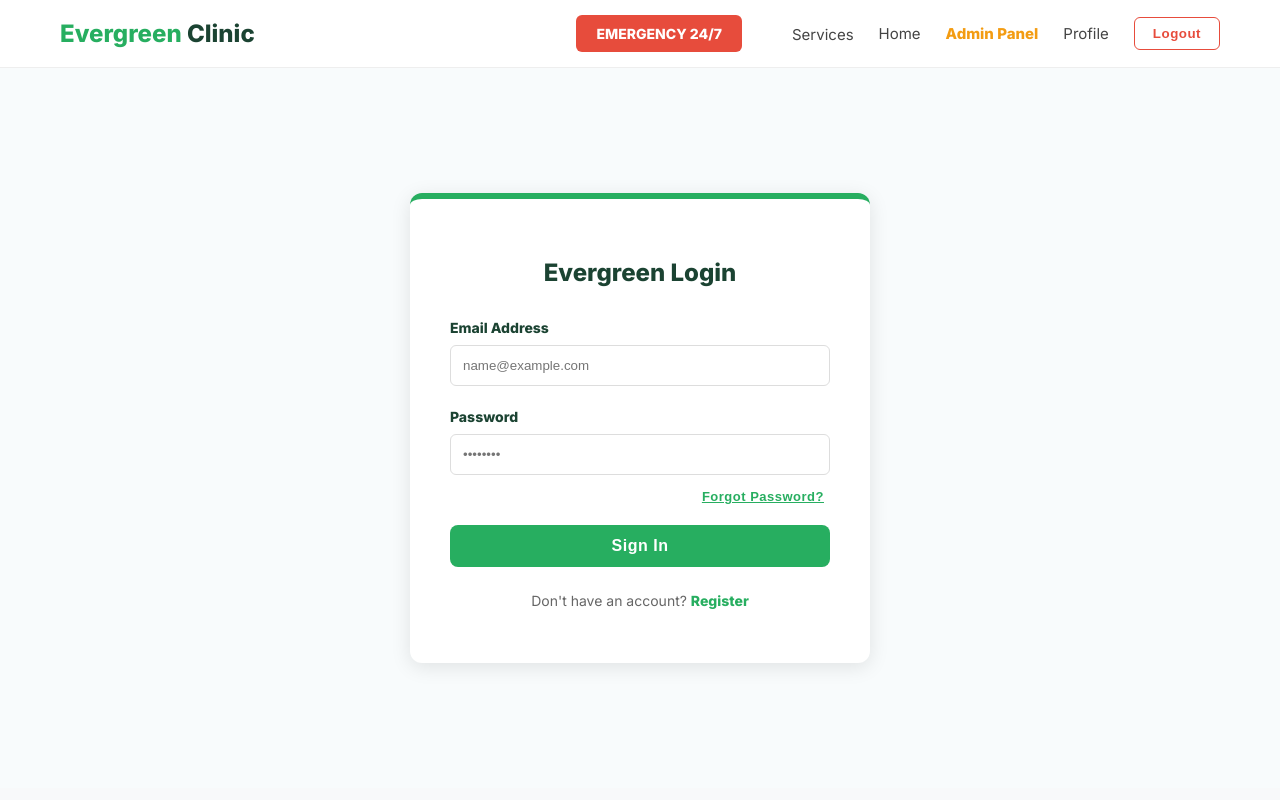
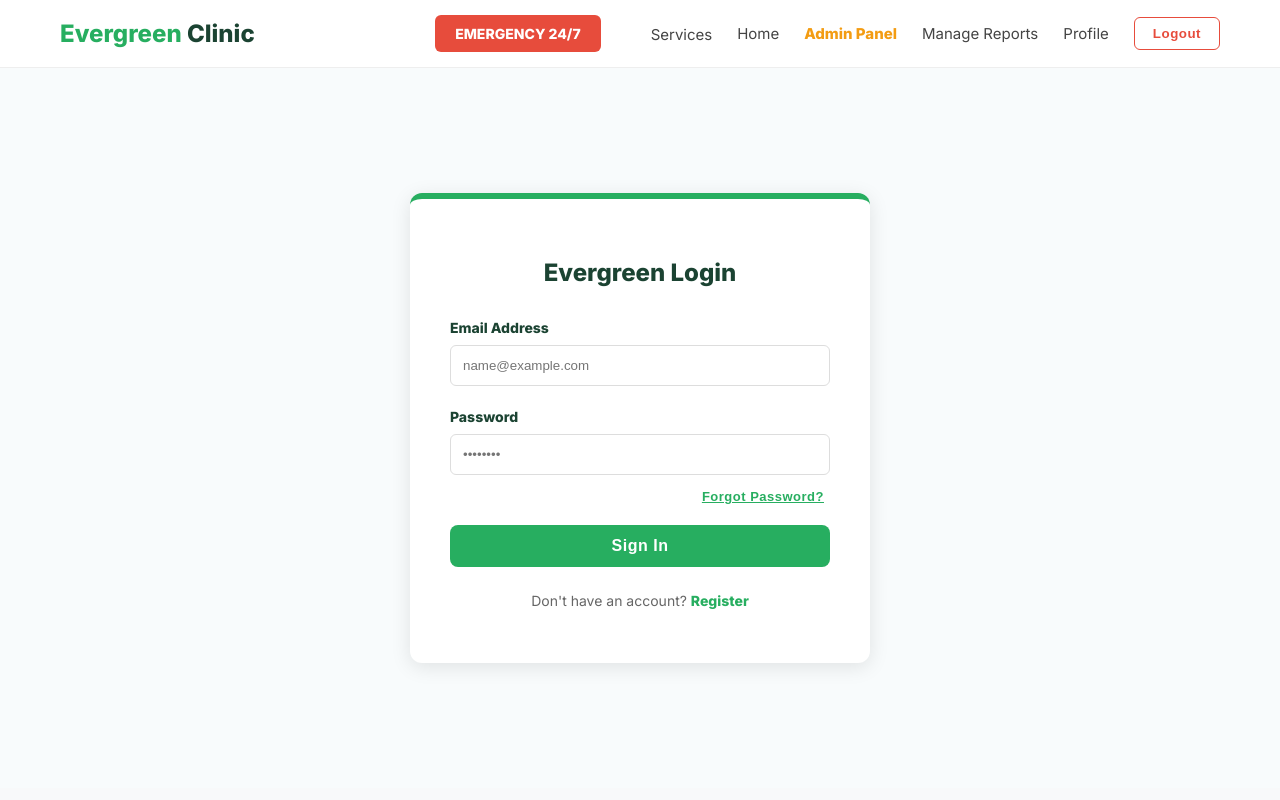
Before and after one commit to robby3689/Capstone_Project, a React (Create React App) app in the folder client/: page /login in a window 1280 px wide. Shown: the top 800 px of the page. Built offline with nearby package versions, Linux system fonts and the light colour scheme; no server answers; sample sign-in values are in the browser's storage.

Commit message:
bug fixes

```diff
--- a/client/src/App.js
+++ b/client/src/App.js
@@ -1,18 +1,15 @@
 import React from 'react';
 import { BrowserRouter as Router, Routes, Route, Navigate } from 'react-router-dom';
+import Navbar from './components/Navbar';
+import Footer from './components/Footer';
+import Home from './pages/Home';
 import Login from './pages/Login';
 import Register from './pages/Register';
 import Dashboard from './pages/Dashboard';
+import DoctorDashboard from './pages/DoctorDashboard';
+import AdminDashboard from './pages/AdminDashboard';
 import Booking from './pages/Booking';
-import Navbar from './components/Navbar';
-import Home from './pages/Home'; // This is your Landing Page
 import Profile from './pages/Profile';
-import AdminDashboard from './pages/AdminDashboard';
-import Footer from './components/Footer';
-import Services from './pages/Services';
-import DoctorDashboard from './pages/DoctorDashboard';
-import ServiceDetail from './pages/ServiceDetail';
-import Reports from './pages/Reports';
 
 const ProtectedRoute = ({ children, allowedRoles }) => {
   const token = localStorage.getItem('token');
@@ -21,6 +18,7 @@ const ProtectedRoute = ({ children, allowedRoles }) => {
   if (!token) return <Navigate to="/login" replace />;
 
   if (allowedRoles) {
+
     const isAllowed = allowedRoles.some(r => r.toLowerCase() === userRole?.toLowerCase());
     if (!isAllowed) return <Navigate to="/" replace />;
   }
@@ -34,33 +32,34 @@ function App() {
       <div style={{ minHeight: '85vh' }}>
         <Routes>
           <Route path="/" element={<Home />} />
-          <Route path="/home" element={<Home />} />
-          <Route path="/services" element={<Services />} />
-          <Route path="/services/:type" element={<ServiceDetail />} />
           <Route path="/login" element={<Login />} />
           <Route path="/register" element={<Register />} />
 
           <Route path="/dashboard" element={
-            <ProtectedRoute allowedRoles={['patient', 'user', 'Patient', 'User']}>
+            <ProtectedRoute allowedRoles={['patient', 'user']}>
               <Dashboard />
             </ProtectedRoute>
           } />
 
           <Route path="/book" element={
-            <ProtectedRoute allowedRoles={['patient', 'user', 'Patient', 'User']}>
+            <ProtectedRoute allowedRoles={['patient', 'user']}>
               <Booking />
             </ProtectedRoute>
           } />
 
           <Route path="/doctor-dashboard" element={
-            <ProtectedRoute allowedRoles={['doctor', 'staff', 'Doctor', 'Staff']}>
+            <ProtectedRoute allowedRoles={['doctor', 'staff']}>
               <DoctorDashboard />
             </ProtectedRoute>
           } />
 
-          <Route path="/reports" element={<ProtectedRoute><Reports /></ProtectedRoute>} />
+          <Route path="/admin" element={
+            <ProtectedRoute allowedRoles={['admin']}>
+              <AdminDashboard />
+            </ProtectedRoute>
+          } />
+
           <Route path="/profile" element={<ProtectedRoute><Profile /></ProtectedRoute>} />
-
           <Route path="*" element={<Navigate to="/" replace />} />
         </Routes>
       </div>
--- a/client/src/components/Navbar.jsx
+++ b/client/src/components/Navbar.jsx
@@ -12,11 +12,58 @@ const Navbar = () => {
     navigate('/login');
   };
 
-  const navStyle = { display: 'flex', justifyContent: 'space-between', padding: '15px 60px', backgroundColor: '#ffffff', borderBottom: '1px solid #eee', alignItems: 'center', position: 'sticky', top: '0', zIndex: '1000' };
-  const linkStyle = { color: '#444', textDecoration: 'none', marginLeft: '25px', fontSize: '15px', fontWeight: '500', cursor: 'pointer' };
-  const dropdownStyle = { position: 'absolute', top: '100%', left: '0', backgroundColor: 'white', boxShadow: '0 8px 16px rgba(0,0,0,0.1)', borderRadius: '8px', padding: '10px 0', minWidth: '200px', display: showDropdown ? 'block' : 'none', zIndex: '1001', border: '1px solid #eee' };
-  const dropdownItemStyle = { padding: '10px 20px', textDecoration: 'none', color: '#444', display: 'block', fontSize: '14px' };
-  const emergencyBtn = { backgroundColor: '#e74c3c', color: 'white', padding: '10px 20px', borderRadius: '6px', textDecoration: 'none', fontWeight: 'bold', fontSize: '14px' };
+  const navStyle = {
+    display: 'flex',
+    justifyContent: 'space-between',
+    padding: '15px 60px',
+    backgroundColor: '#ffffff',
+    borderBottom: '1px solid #eee',
+    alignItems: 'center',
+    position: 'sticky',
+    top: '0',
+    zIndex: '1000'
+  };
+
+  const linkStyle = {
+    color: '#444',
+    textDecoration: 'none',
+    marginLeft: '25px',
+    fontSize: '15px',
+    fontWeight: '500',
+    cursor: 'pointer'
+  };
+
+  const dropdownStyle = {
+    position: 'absolute',
+    top: '100%',
+    left: '0',
+    backgroundColor: 'white',
+    boxShadow: '0 8px 16px rgba(0,0,0,0.1)',
+    borderRadius: '8px',
+    padding: '10px 0',
+    minWidth: '220px',
+    display: showDropdown ? 'block' : 'none',
+    zIndex: '1001',
+    border: '1px solid #eee'
+  };
+
+  const dropdownItemStyle = {
+    padding: '10px 20px',
+    textDecoration: 'none',
+    color: '#444',
+    display: 'block',
+    fontSize: '14px'
+  };
+
+  const emergencyBtn = {
+    backgroundColor: '#e74c3c',
+    color: 'white',
+    padding: '10px 20px',
+    borderRadius: '6px',
+    textDecoration: 'none',
+    fontWeight: 'bold',
+    fontSize: '14px'
+  };
 
   return (
     <nav style={navStyle}>
@@ -27,34 +74,66 @@ const Navbar = () => {
       <div style={{ display: 'flex', alignItems: 'center' }}>
         <a href="tel:911" style={emergencyBtn}>EMERGENCY 24/7</a>
 
-        <div style={{ position: 'relative', marginLeft: '25px' }} onMouseEnter={() => setShowDropdown(true)} onMouseLeave={() => setShowDropdown(false)}>
+        <div
+          style={{ position: 'relative', marginLeft: '25px' }}
+          onMouseEnter={() => setShowDropdown(true)}
+          onMouseLeave={() => setShowDropdown(false)}
+        >
           <span style={linkStyle} onClick={() => navigate('/services')}>Services</span>
           <div style={dropdownStyle}>
             <Link to="/services/emergency" style={dropdownItemStyle}>Emergency Care</Link>
+            <Link to="/services/cardiology" style={dropdownItemStyle}>Cardiology</Link>
             <Link to="/services/pediatrics" style={dropdownItemStyle}>Pediatrics</Link>
             <Link to="/services/diagnostics" style={dropdownItemStyle}>Diagnostics & Lab</Link>
+            <Link to="/services/surgery" style={dropdownItemStyle}>General Surgery</Link>
+            <Link to="/services/vaccination" style={dropdownItemStyle}>Vaccination</Link>
           </div>
         </div>
 
         {token ? (
           <>
             <Link style={linkStyle} to="/">Home</Link>
-            {role === 'admin' && <Link style={{ ...linkStyle, color: '#f39c12', fontWeight: 'bold' }} to="/admin">Admin Panel</Link>}
-            {(role === 'doctor' || role === 'staff') && <Link style={{ ...linkStyle, color: '#3498db', fontWeight: 'bold' }} to="/doctor-dashboard">Doctor Panel</Link>}
+
+            {role === 'admin' && (
+              <>
+                <Link style={{ ...linkStyle, color: '#f39c12', fontWeight: 'bold' }} to="/admin">Admin Panel</Link>
+                <Link style={linkStyle} to="/reports">Manage Reports</Link>
+              </>
+            )}
+
+            {(role === 'doctor' || role === 'staff') && (
+              <>
+                <Link style={{ ...linkStyle, color: '#3498db', fontWeight: 'bold' }} to="/doctor-dashboard">Doctor Panel</Link>
+                <Link style={linkStyle} to="/reports">Patient Reports</Link>
+              </>
+            )}
+
             {(role === 'patient' || role === 'user') && (
               <>
-                <Link style={linkStyle} to="/dashboard">My Health</Link>
+                <Link style={{ ...linkStyle, color: '#27ae60', fontWeight: 'bold' }} to="/dashboard">My Health</Link>
                 <Link style={linkStyle} to="/book">Book Appointment</Link>
+                <Link style={linkStyle} to="/reports">My Reports</Link>
               </>
             )}
 
             <Link style={linkStyle} to="/profile">Profile</Link>
-            <button onClick={handleLogout} style={{ marginLeft: '25px', padding: '8px 18px', backgroundColor: 'transparent', color: '#e74c3c', border: '1px solid #e74c3c', borderRadius: '6px', cursor: 'pointer', fontWeight: '600' }}>Logout</button>
+
+            <button
+              onClick={handleLogout}
+              style={{ marginLeft: '25px', padding: '8px 18px', backgroundColor: 'transparent', color: '#e74c3c', border: '1px solid #e74c3c', borderRadius: '6px', cursor: 'pointer', fontWeight: '600' }}
+            >
+              Logout
+            </button>
           </>
         ) : (
           <>
             <Link style={linkStyle} to="/login">Login</Link>
-            <Link style={{ ...linkStyle, padding: '10px 22px', backgroundColor: '#27ae60', color: 'white', borderRadius: '6px' }} to="/register">Join Us</Link>
+            <Link
+              style={{ ...linkStyle, padding: '10px 22px', backgroundColor: '#27ae60', color: 'white', borderRadius: '6px' }}
+              to="/register"
+            >
+              Join Us
+            </Link>
           </>
         )}
       </div>
--- a/client/src/pages/Login.jsx
+++ b/client/src/pages/Login.jsx
@@ -34,13 +34,14 @@ const Login = () => {
       localStorage.setItem('name', userName);
       localStorage.setItem('role', userRole);
 
+
       if (userRole === 'admin') {
-        navigate('/admin');
-      } else if (userRole === 'doctor') {
-        navigate('/doctor-dashboard');
-      } else {
-        navigate('/dashboard');
-      }
+  navigate('/admin');
+} else if (userRole === 'doctor' || userRole === 'staff') {
+  navigate('/doctor-dashboard');
+} else {
+  navigate('/dashboard');
+}
 
     } catch (err) {
       console.error("Login error details:", err);
```
